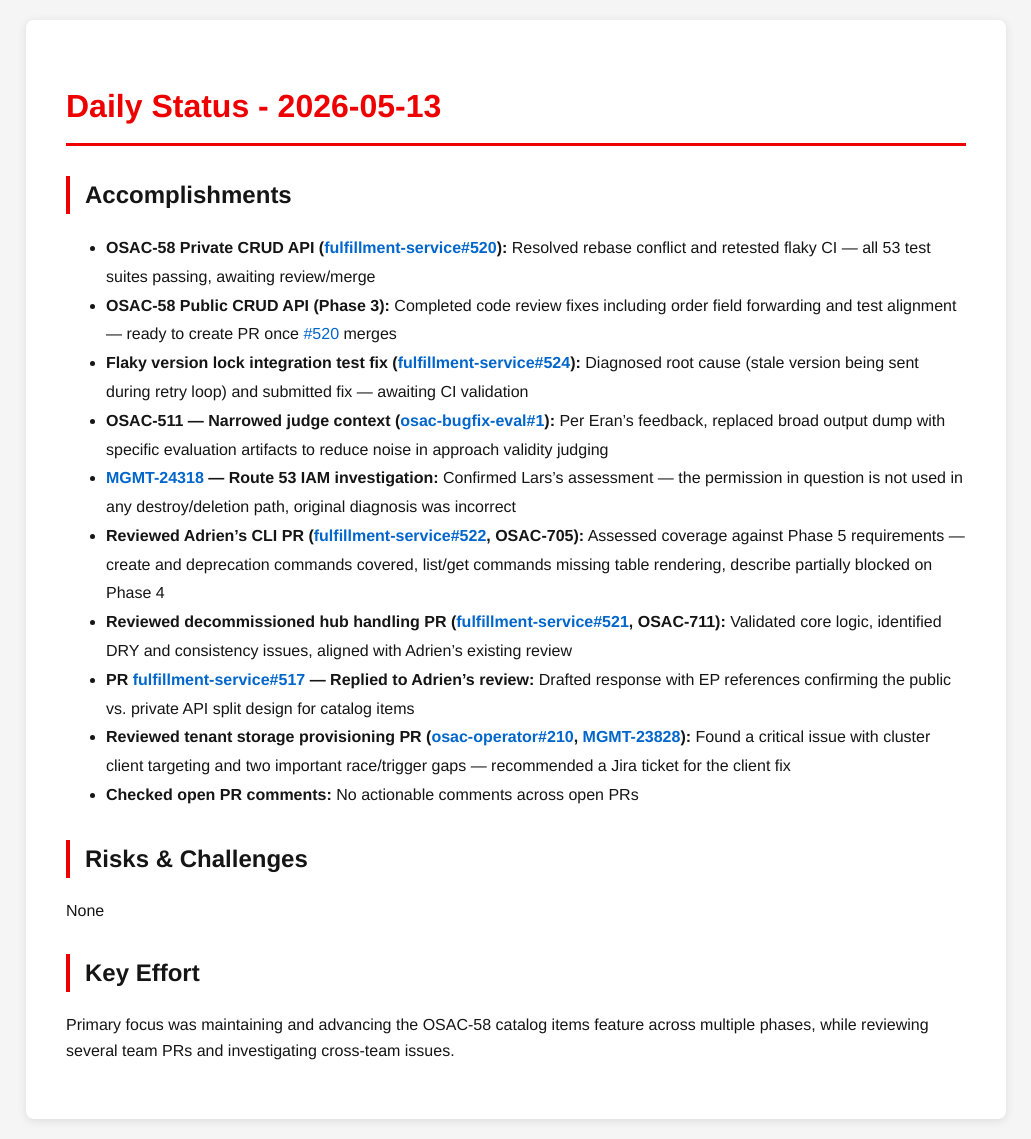
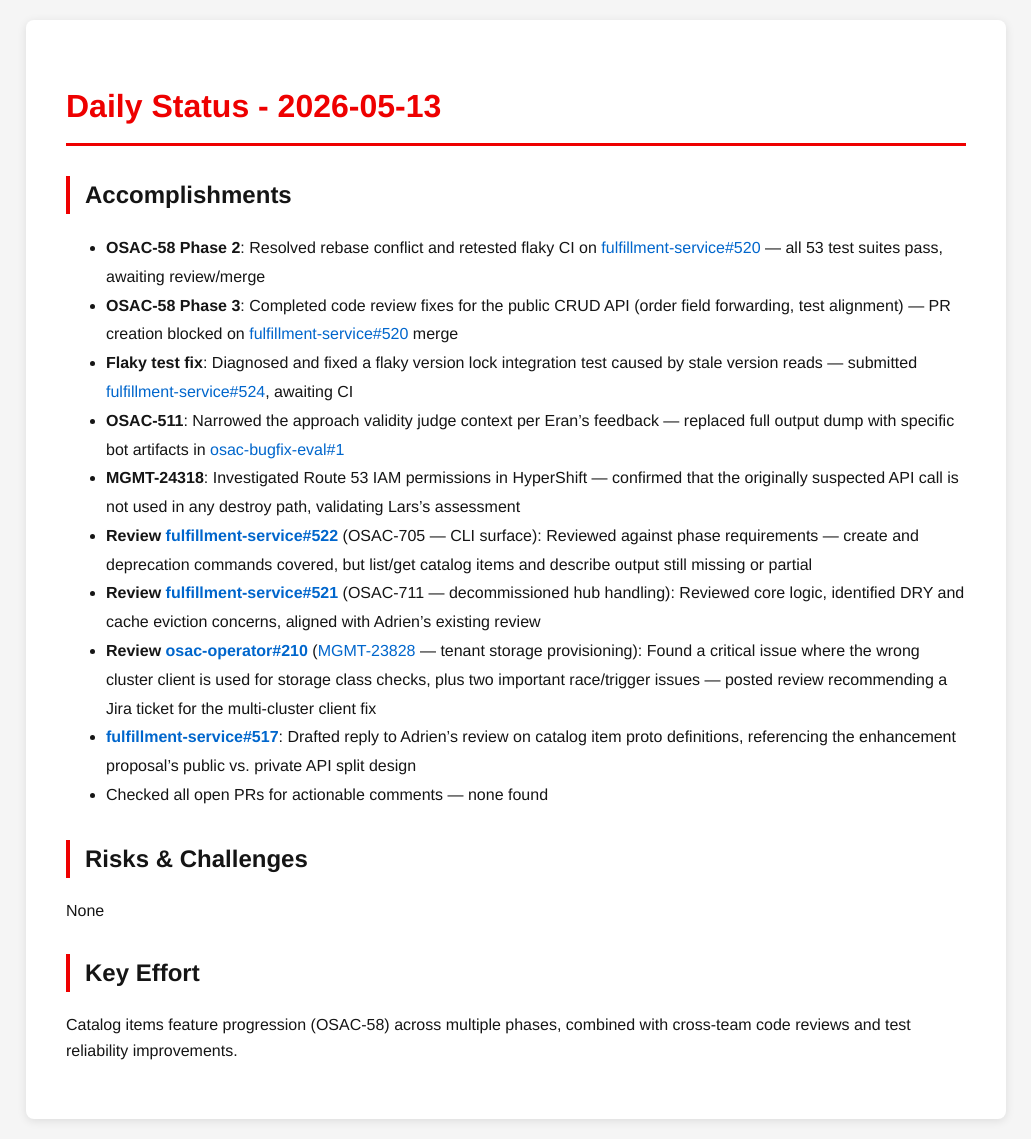
Before and after one commit to tzvatot/daily-status, a Jekyll site: the page built from 2026-05-13.md, in a window 1280 px wide. Shown: the whole page, without its empty margins (124-1155 px from the left). Built offline with Jekyll 4.4.1, drawn with Linux system fonts in a browser that asks for light colours.

Commit message:
Daily status update - 2026-05-13

```diff
--- a/2026-05-13.md
+++ b/2026-05-13.md
@@ -7,19 +7,19 @@ date: 2026-05-13
 # Daily Status - 2026-05-13
 
 ## Accomplishments
-- **OSAC-58 Private CRUD API ([fulfillment-service#520](https://github.com/osac-project/fulfillment-service/pull/520)):** Resolved rebase conflict and retested flaky CI — all 53 test suites passing, awaiting review/merge
-- **OSAC-58 Public CRUD API (Phase 3):** Completed code review fixes including order field forwarding and test alignment — ready to create PR once [#520](https://github.com/osac-project/fulfillment-service/pull/520) merges
-- **Flaky version lock integration test fix ([fulfillment-service#524](https://github.com/osac-project/fulfillment-service/pull/524)):** Diagnosed root cause (stale version being sent during retry loop) and submitted fix — awaiting CI validation
-- **OSAC-511 — Narrowed judge context ([osac-bugfix-eval#1](https://github.com/eranco74/osac-bugfix-eval/pull/1)):** Per Eran's feedback, replaced broad output dump with specific evaluation artifacts to reduce noise in approach validity judging
-- **[MGMT-24318](https://issues.redhat.com/browse/MGMT-24318) — Route 53 IAM investigation:** Confirmed Lars's assessment — the permission in question is not used in any destroy/deletion path, original diagnosis was incorrect
-- **Reviewed Adrien's CLI PR ([fulfillment-service#522](https://github.com/osac-project/fulfillment-service/pull/522), OSAC-705):** Assessed coverage against Phase 5 requirements — create and deprecation commands covered, list/get commands missing table rendering, describe partially blocked on Phase 4
-- **Reviewed decommissioned hub handling PR ([fulfillment-service#521](https://github.com/osac-project/fulfillment-service/pull/521), OSAC-711):** Validated core logic, identified DRY and consistency issues, aligned with Adrien's existing review
-- **PR [fulfillment-service#517](https://github.com/osac-project/fulfillment-service/pull/517) — Replied to Adrien's review:** Drafted response with EP references confirming the public vs. private API split design for catalog items
-- **Reviewed tenant storage provisioning PR ([osac-operator#210](https://github.com/osac-project/osac-operator/pull/210), [MGMT-23828](https://issues.redhat.com/browse/MGMT-23828)):** Found a critical issue with cluster client targeting and two important race/trigger gaps — recommended a Jira ticket for the client fix
-- **Checked open PR comments:** No actionable comments across open PRs
+- **OSAC-58 Phase 2**: Resolved rebase conflict and retested flaky CI on [fulfillment-service#520](https://github.com/osac-project/fulfillment-service/pull/520) — all 53 test suites pass, awaiting review/merge
+- **OSAC-58 Phase 3**: Completed code review fixes for the public CRUD API (order field forwarding, test alignment) — PR creation blocked on [fulfillment-service#520](https://github.com/osac-project/fulfillment-service/pull/520) merge
+- **Flaky test fix**: Diagnosed and fixed a flaky version lock integration test caused by stale version reads — submitted [fulfillment-service#524](https://github.com/osac-project/fulfillment-service/pull/524), awaiting CI
+- **OSAC-511**: Narrowed the approach validity judge context per Eran's feedback — replaced full output dump with specific bot artifacts in [osac-bugfix-eval#1](https://github.com/eranco74/osac-bugfix-eval/pull/1)
+- **MGMT-24318**: Investigated Route 53 IAM permissions in HyperShift — confirmed that the originally suspected API call is not used in any destroy path, validating Lars's assessment
+- **Review [fulfillment-service#522](https://github.com/osac-project/fulfillment-service/pull/522)** (OSAC-705 — CLI surface): Reviewed against phase requirements — create and deprecation commands covered, but list/get catalog items and describe output still missing or partial
+- **Review [fulfillment-service#521](https://github.com/osac-project/fulfillment-service/pull/521)** (OSAC-711 — decommissioned hub handling): Reviewed core logic, identified DRY and cache eviction concerns, aligned with Adrien's existing review
+- **Review [osac-operator#210](https://github.com/osac-project/osac-operator/pull/210)** ([MGMT-23828](https://issues.redhat.com/browse/MGMT-23828) — tenant storage provisioning): Found a critical issue where the wrong cluster client is used for storage class checks, plus two important race/trigger issues — posted review recommending a Jira ticket for the multi-cluster client fix
+- **[fulfillment-service#517](https://github.com/osac-project/fulfillment-service/pull/517)**: Drafted reply to Adrien's review on catalog item proto definitions, referencing the enhancement proposal's public vs. private API split design
+- Checked all open PRs for actionable comments — none found
 
 ## Risks & Challenges
 None
 
 ## Key Effort
-Primary focus was maintaining and advancing the OSAC-58 catalog items feature across multiple phases, while reviewing several team PRs and investigating cross-team issues.
+Catalog items feature progression (OSAC-58) across multiple phases, combined with cross-team code reviews and test reliability improvements.
```
